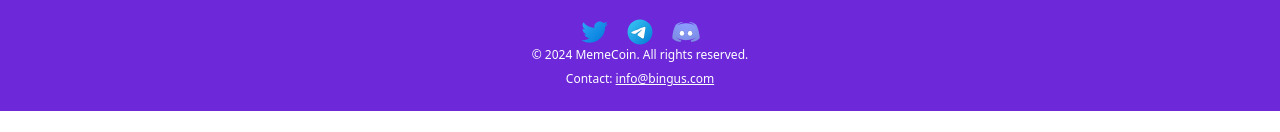
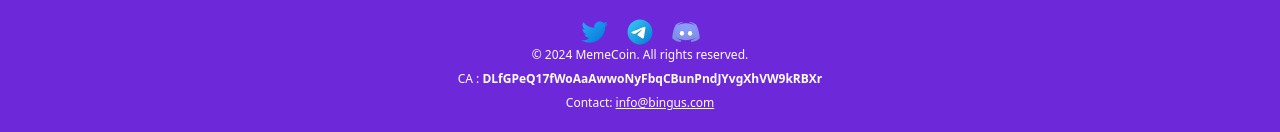
Before and after one commit to afzaadkhan/binguspage, a React (Vite) app: page / in a window 1280 px wide. Shown: the part 1938-2070 px from the top of the page. Before the commit the page ends 2049 px from the top, so only its background shows below. Built offline with nearby package versions, Linux system fonts and the light colour scheme; a web font is replaced by a local one.

Commit message:
Update Footer.jsx

```diff
--- a/src/components/Footer/Footer.jsx
+++ b/src/components/Footer/Footer.jsx
@@ -23,7 +23,7 @@ const Footer = () => {
       </div>
       <div className="container mx-auto text-center text-xs">
         <p>&copy; 2024 MemeCoin. All rights reserved.</p>
-        <p className="mt-2"><span className="font-bold select-all "></span></p>
+        <p className="mt-2">CA : <span className="font-bold select-all ">DLfGPeQ17fWoAaAwwoNyFbqCBunPndJYvgXhVW9kRBXr</span></p>
         <p className="mt-2">Contact: <a href="mailto:info@memecoin.com" className="underline">info@bingus.com</a></p>
       </div>
     </footer>
```
